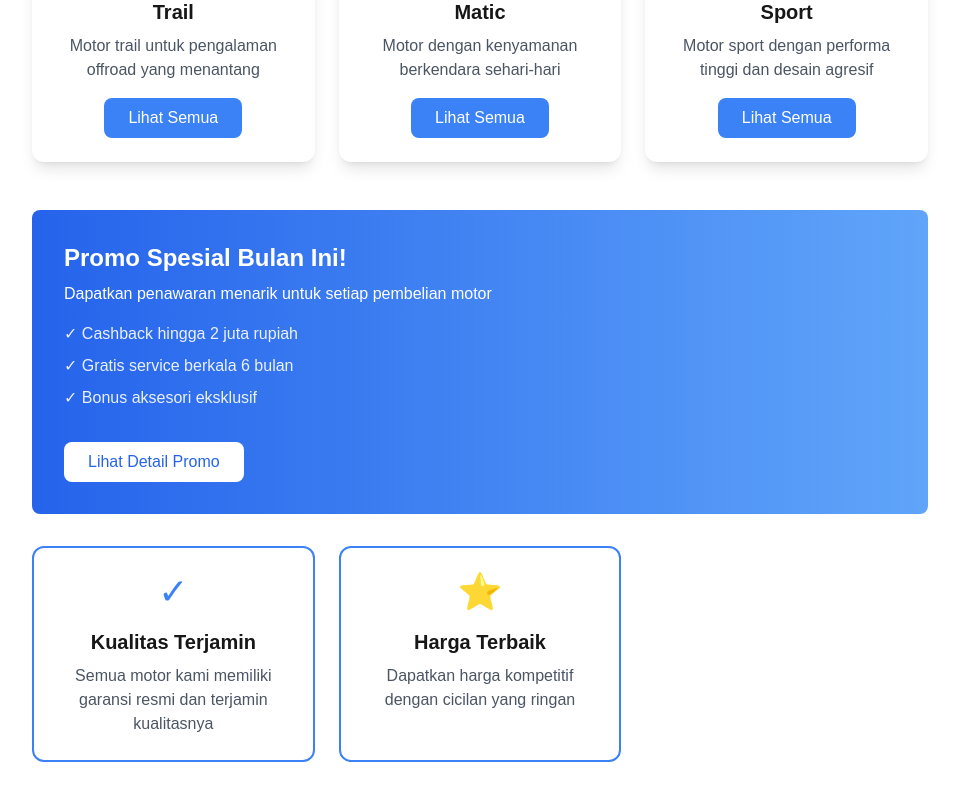
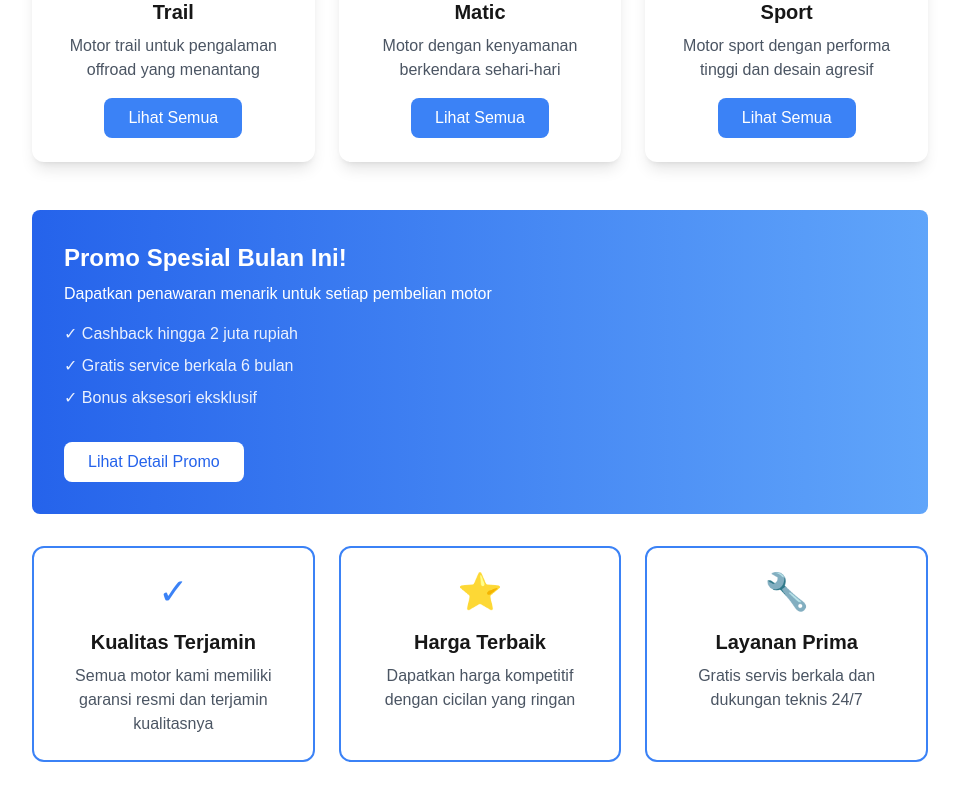
Before and after one commit to TriSasongko/GALACTRI, a Next.js app: page / in a window 1280 px wide. Shown: the part 444-1244 px from the top of the page, without its empty margins (160-1119 px from the left). Built offline with nearby package versions, Linux system fonts and the light colour scheme.

Commit message:
tri: Pengulangan struktur yang sama dengan perbedaan: icon, judul, dan deskripsi

```diff
--- a/app/page.tsx
+++ b/app/page.tsx
@@ -119,6 +119,17 @@ export default function Home() {
             Dapatkan harga kompetitif dengan cicilan yang ringan
           </p>
         </div>
+
+        {/* Card 3 */}
+        <div className="bg-white rounded-xl border-2 border-blue-500 p-6">
+          <div className="flex justify-center mb-4">
+            <span className="text-4xl text-blue-500">🔧</span>
+          </div>
+          <h3 className="font-bold text-xl mb-2">Layanan Prima</h3>
+          <p className="text-gray-600">
+            Gratis servis berkala dan dukungan teknis 24/7
+          </p>
+        </div>
       </div>
     </div>
   );
```
